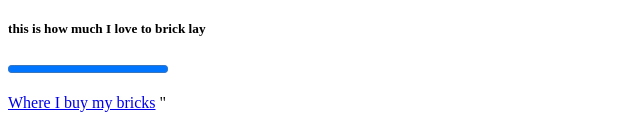
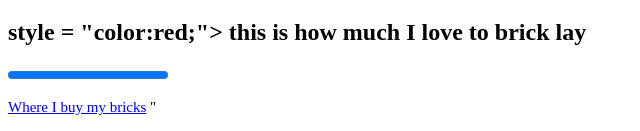
Before and after one commit to Pronamel/week-2-stuff, a plain HTML site: page activity2.html in a window 1280 px wide. Shown: the part 680-811 px from the top of the page, without its empty margins (0-640 px from the left). Drawn offline with Linux system fonts and the light colour scheme.

Commit message:
change of font and colour

```diff
--- a/activity2.html
+++ b/activity2.html
@@ -72,10 +72,10 @@
         </section>
 
 
-        <h5> <strong>this is how much I love to brick lay</strong></h5>
+        <h2> style = "color:red;"> <strong>this is how much I love to brick lay</strong></h2>
         <progress value = "110" max = "100"></progress>
 
-        <p> <a href ="https://less2buildit.co.uk/"> Where I buy my bricks</a> "</p>
+        <p style = "font-size:15px; "> <a href ="https://less2buildit.co.uk/"> Where I buy my bricks</a> "</p>
 
     </main>
 
```
